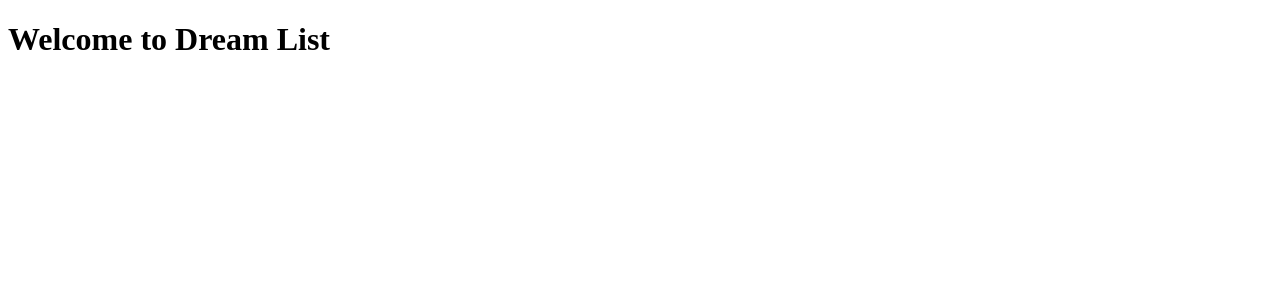
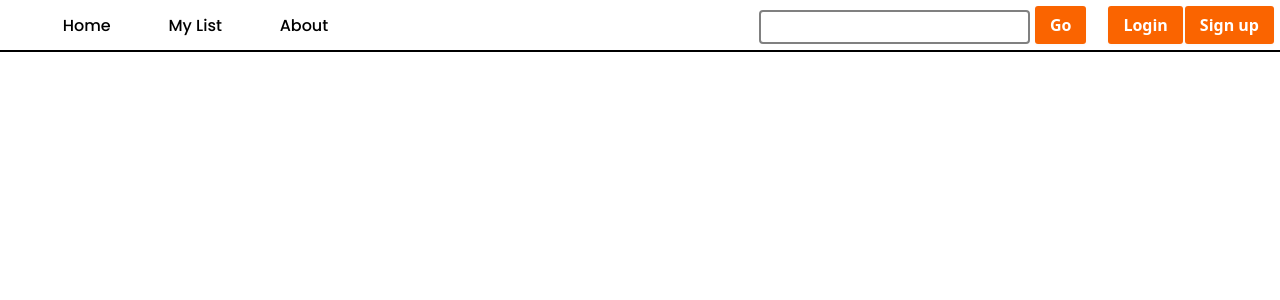
Before and after one commit to Sagnik-23/Dream_list, a Flask app: page / in a window 1280 px wide. Shown: the top 300 px of the page. Run offline with Flask 3, Linux system fonts and the light colour scheme.

Commit message:
Started making home page

```diff
--- /dev/null
+++ b/static/css/home.css
@@ -0,0 +1,85 @@
+*{
+    font-family: 'Poppins', sans-serif;
+}
+
+.navbar{
+    display: flex;
+    border-bottom: 2px solid black;
+    align-items: center;
+    padding: 5px;
+    font-weight: 500;
+}
+
+.navbar ul{
+    display: flex;
+    width: 30%;
+    justify-content: space-evenly;
+    align-items: center;
+}
+
+.navbar ul li{
+    list-style: none;
+}
+
+.navbar ul li a{
+    text-decoration: none;
+    color: black;
+}
+
+.search-area{
+    display: flex;
+    margin-left: auto;
+}
+
+.search-area form{
+    margin-right: 20px;
+}
+
+.search{
+    padding: 5px;
+    border: 2px solid grey;
+    border-radius: .25rem;
+}
+
+.btn {
+    background-clip: padding-box;
+    background-color: #fa6400;
+    border: 1px solid transparent;
+    border-radius: .25rem;
+    box-shadow: rgba(0, 0, 0, 0.02) 0 1px 3px 0;
+    box-sizing: border-box;
+    color: #fff;
+    cursor: pointer;
+    display: inline-flex;
+    font-family: system-ui,-apple-system,system-ui,"Helvetica Neue",Helvetica,Arial,sans-serif;
+    font-size: 16px;
+    font-weight: 600;
+    justify-content: center;
+    margin: 0;
+    padding: 6px 15px;
+    position: relative;
+    text-decoration: none;
+    transition: all 250ms;
+    user-select: none;
+    -webkit-user-select: none;
+    touch-action: manipulation;
+    vertical-align: baseline;
+    width: auto;
+    height: 2.5rem;
+}
+
+.btn:hover,
+.btn:focus {
+    background-color: #fb8332;
+    box-shadow: rgba(0, 0, 0, 0.1) 0 4px 12px;
+}
+
+.btn:hover {
+    transform: translateY(-1px);
+}
+
+.btn:active {
+    background-color: #c85000;
+    box-shadow: rgba(0, 0, 0, .06) 0 2px 4px;
+    transform: translateY(0);
+}
--- /dev/null
+++ b/static/css/main.css
@@ -0,0 +1,7 @@
+@import url('https://fonts.googleapis.com/css2?family=Poppins:wght@300;400;500;700&display=swap');
+
+*{
+    margin: 0;
+    padding: 0;
+    box-sizing: border-box;
+}
--- a/templates/home.html
+++ b/templates/home.html
@@ -1,5 +1,23 @@
 {% extends "layout.html" %}
 
+{% block head %}
+    <link rel="stylesheet" href="{{ url_for('static', filename='css/home.css') }}">
+{% endblock %}
+
 {% block body %}
-    <h1>Welcome to Dream List</h1>
+    <div class="navbar">
+        <ul>
+            <li><a href="#">Home</a></li>
+            <li><a href="#">My List</a></li>
+            <li><a href="#">About</a></li>
+        </ul>
+        <div class="search-area">
+            <form action="">
+                <input type="text" name="search" id="search" class="search">
+                <input type="button" value="Go" class="btn">
+            </form>
+            <input type="button" value="Login" class="btn">
+            <input type="button" value="Sign up" class="btn">
+        </div>
+    </div>
 {% endblock %}
--- a/templates/layout.html
+++ b/templates/layout.html
@@ -4,6 +4,8 @@
     <meta charset="UTF-8">
     <meta name="viewport" content="width=device-width, initial-scale=1.0">
     <link rel="shortcut icon" href="static/images/favicon.ico" type="image/x-icon">
+    <link rel="stylesheet" href="{{ url_for('static', filename='css/main.css') }}">
+    {% block head %}{% endblock %}
     <title>{{ title }}</title>
 </head>
 <body>
```
